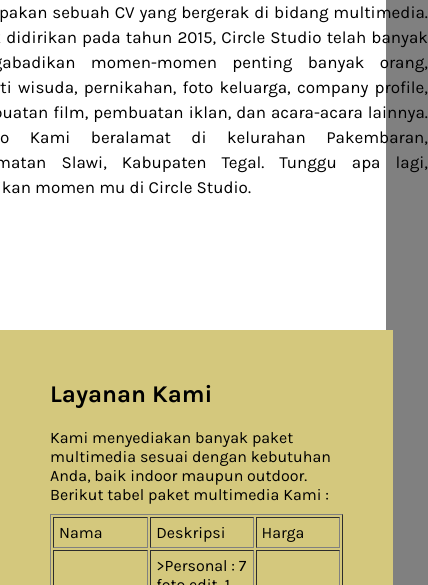
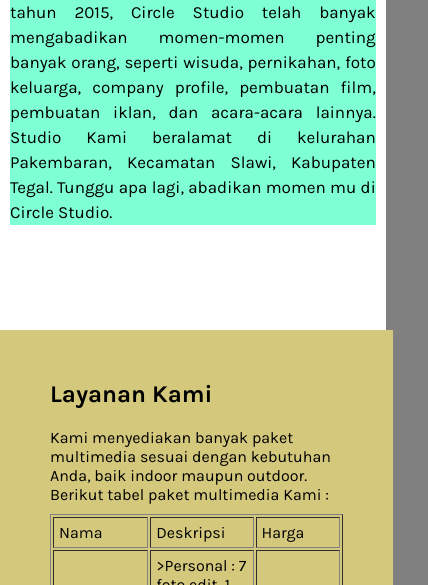
Before and after one commit to Kresa12/My-Website, a plain HTML site: page index.html in a window 390 px wide. Shown: the part 515-1100 px from the top of the page, 428 px wide, since content can reach past the window. Drawn offline with Linux system fonts and the light colour scheme.

Commit message:
enampuluhsatupersen

```diff
--- a/style.css
+++ b/style.css
@@ -180,8 +180,10 @@ td{
     }
 
     .Home div p {
-        width: 470px;
-        /* background-color: aquamarine; */
+        width: auto;
+        margin-left:  10px;
+        margin-right: 10px;
+        background-color: aquamarine;
         font-size: 17px;
         line-height: 25px;
         text-align: justify;
```
